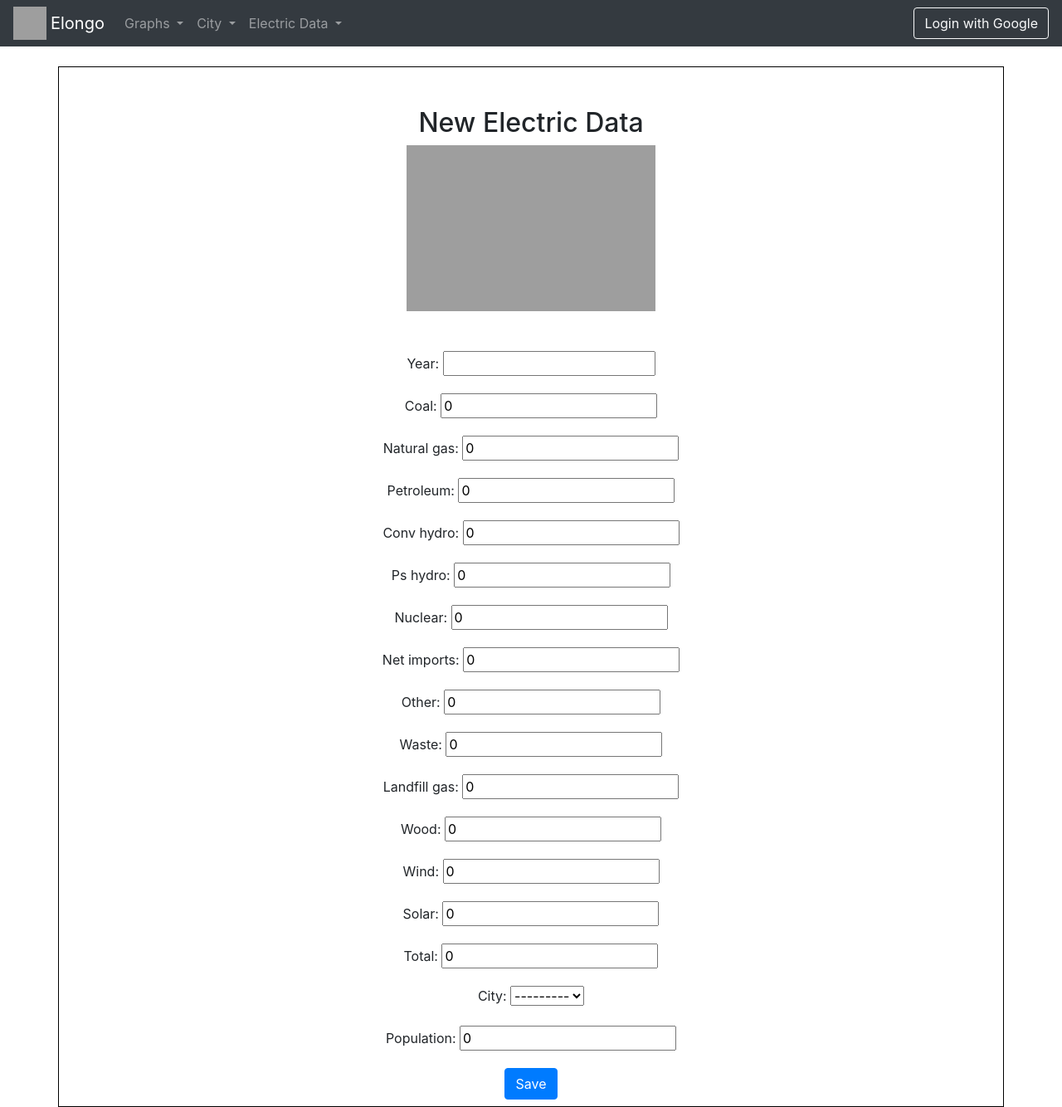
After one commit to JuanmiBF/elongo, a Django app: page /elongoApp/electricData/new in a window 1280 px wide. The commit adds this page. Shown: the whole page at 83% size. Run offline with Django 3.2, Linux system fonts and the light colour scheme; data that the repository does not hold is empty; parts of the project's set-up code (start-up, migrations or seed data) failed here and were passed over; some libraries are stand-ins or nearby versions; grey boxes are pictures that could not be loaded.

Commit message:
templates

```diff
--- a/elongo/elongoApp/forms.py
+++ b/elongo/elongoApp/forms.py
@@ -4,17 +4,19 @@ from .models import *
 
 
 class ElectricDataForm(forms.ModelForm):
-	class Meta:
-		model = ElectricData
-		fields = ('year', 'coal', 'natural_gas', 'petroleum', 'conv_hydro', 'ps_hydro', 'nuclear', 'net_imports',
-				  'other', 'waste', 'landfill_gas', 'wood', 'wind', 'solar', 'total')
+
+    class Meta:
+        model = ElectricData
+        city = forms.ModelChoiceField(queryset=City.objects.all())
+        fields = ('year', 'coal','natural_gas', 'petroleum','conv_hydro', 'ps_hydro','nuclear', 'net_imports',
+                  'other', 'waste', 'landfill_gas', 'wood','wind', 'solar', 'total','city','population')
 
 
 class CityForm(forms.ModelForm):
-	class Meta:
-		model = City
-		fields = ('name', 'population')
 
+    class Meta:
+        model = City
+        fields = ('name','country','continent')
 
 class ComparisonForm(forms.Form):
 	CHOICES = ((None, '----------'), ('coal', 'Coal'), ('natural_gas', 'Natural gas'),
--- a/elongo/elongoApp/models.py
+++ b/elongo/elongoApp/models.py
@@ -5,8 +5,10 @@ from django.db import models
 
 
 class City(models.Model):
-	name = models.CharField(blank=False, null=False, max_length=20)
-	population = models.BigIntegerField(blank=False, null=False, default=0)
+	name = models.CharField(blank=False , null=False,max_length=20)
+	country = models.CharField(blank=False , null=False,max_length=20,default=None)
+	continent = models.CharField(blank=False, null=False, max_length=20,default=None)
+
 
 	def __str__(self):
 		return str(self.name)
@@ -28,7 +30,9 @@ class ElectricData(models.Model):
 	wind = models.BigIntegerField(blank=False, null=False, default=0)
 	solar = models.BigIntegerField(blank=False, null=False, default=0)
 	total = models.BigIntegerField(blank=False, null=False, default=0)
-	city = models.ForeignKey(City, on_delete=models.CASCADE, default=None)
+	population = models.BigIntegerField(blank=False, null=False, default=0)
+	city =  models.ForeignKey(City, on_delete = models.CASCADE,default=None)
+
 
 	def __str__(self):
 		return str(self.year)
--- a/elongo/elongoApp/populate.py
+++ b/elongo/elongoApp/populate.py
@@ -9,6 +9,8 @@ from elongoApp.models import *
 
 
 def delete_database_rows():
+	if len(City.objects.all()) != 0:
+		City.objects.all().delete()
 	if len(ElectricData.objects.all()) != 0:
 		ElectricData.objects.all().delete()
 
@@ -43,7 +45,7 @@ def populate():
 												 wood=row[11] if row[11] != '' else 0, wind=row[12] if row[12] != '' else 0,
 												 solar=row[13] if row[13] != '' else 0,
 												 total=row[14] if row[14] != '' else 0,
-												 city = city)
+												 city = city, population= 0)
 				line_count += 1
 		print(f'Processed {line_count} lines.')
 
--- /dev/null
+++ b/elongo/elongoApp/templates/elongoApp/electric_data_form.html
@@ -0,0 +1,18 @@
+{% include 'elongoApp/header_template.html' %}
+<body>
+{% block content %}
+    <br>
+    <div class="container" align="center" style="border-style: solid;
+  border-width: 1px; border-color: black">
+    <br><br>
+    <h2>New Electric Data</h2>
+        <img src="https://www.certificadosenergeticos.com/wp-content/uploads/2014/03/nueva-redacci%C3%B3n-CTE.png" height="200" width="300">
+        <br><br><br>
+    <form method="POST" class="form">{% csrf_token %}
+        {{ form.as_p }}
+        <button type="submit" class="btn btn-primary mb-2">Save</button>
+    </form>
+    </div>
+{% endblock %}
+{% include 'elongoApp/footer_template.html' %}
+</body>
--- a/elongo/elongoApp/templates/elongoApp/header_template.html
+++ b/elongo/elongoApp/templates/elongoApp/header_template.html
@@ -38,15 +38,27 @@
 
                     </div>
                 </li>
-                <li class="nav-item dropdown">
+                 <li class="nav-item dropdown">
                     <a class="nav-link dropdown-toggle" href="#" id="navbarDropdown" role="button"
                        data-toggle="dropdown" aria-haspopup="true" aria-expanded="false">
-                        Cities
+                        City
                     </a>
                     <div class="dropdown-menu" aria-labelledby="navbarDropdown">
                         <a class="dropdown-item" href="/elongoApp/city/list">List</a>
                         <div class="dropdown-divider"></div>
-                        <a class="dropdown-item" href="/elongoApp/city/new">New City</a>
+                        <a class="dropdown-item" href="/elongoApp/city/new">New</a>
+
+                    </div>
+                </li>
+                 <li class="nav-item dropdown">
+                    <a class="nav-link dropdown-toggle" href="#" id="navbarDropdown" role="button"
+                       data-toggle="dropdown" aria-haspopup="true" aria-expanded="false">
+                        Electric Data
+                    </a>
+                    <div class="dropdown-menu" aria-labelledby="navbarDropdown">
+                        <a class="dropdown-item" href="/elongoApp/electricData/list">List</a>
+                        <div class="dropdown-divider"></div>
+                        <a class="dropdown-item" href="/elongoApp/electricData/new">New</a>
 
                     </div>
                 </li>
--- a/elongo/elongoApp/templates/elongoApp/listCity.html
+++ b/elongo/elongoApp/templates/elongoApp/listCity.html
@@ -13,6 +13,7 @@
     <tr>
         <th scope="col">Name</th>
         <th scope="col">Population</th>
+        <th scope="col"></th>
     </tr>
     </thead>
     <tbody>
@@ -20,6 +21,7 @@
         <tr>
             <td scope="row">{{ city.name }}</td>
             <td scope="row">{{ city.population }}</td>
+            <td scope="row"><a href="{% url 'elongoApp:city_details' city_id=city.id %}">Details</a></td>
 
         </tr>
     {% empty %}
--- a/elongo/elongoApp/urls.py
+++ b/elongo/elongoApp/urls.py
@@ -7,5 +7,10 @@ urlpatterns = [
     path('', views.index, name='index'),
     path('city/new', views.new_city, name='new_city'),
     path('city/list', views.list_city, name='list_city'),
-    path('comparison', views.comparison, name='comparison')
+    path('comparison', views.comparison, name='comparison'),
+    path('city/list', views.list_city, name='list_city'),
+    path('city/details/<int:city_id>', views.city_details, name='city_details'),
+    path('electricData/new', views.new_electric_data, name='new_electric_data'),
+    path('electricData/list', views.list_electric_data, name='list_electric_data')
+
 ]
--- a/elongo/elongoApp/views.py
+++ b/elongo/elongoApp/views.py
@@ -5,7 +5,6 @@ import plotly.plotly as py
 import plotly.graph_objs as go
 import plotly.offline as opy
 from .forms import *
-
 import datetime
 
 # Create your views here.
@@ -209,3 +208,40 @@ def generate_graph(city, field_1, field_2):
         graph = opy.plot(fig, auto_open=False, output_type='div')
 
     return graph
+
+def city_details(request,city_id):
+    if city_id:
+        city = City.objects.filter(id=city_id)
+        list_electric_data = ElectricData.objects.filter(city=city)
+        average_total_consume = 0
+        average_coal_consume=0
+        average_natural_gas_consume = 0
+        average_petroleum_consume = 0
+        average_hydro_consume = 0
+        average_nuclear_consume = 0
+        average_other_consume = 0
+        average_wood_consume = 0
+        average_wind_consume = 0
+        average_solar_consume = 0
+        if len(list_electric_data)>0:
+          average_total_consume = lambda x: average_total_consume + x.total,list_electric_data
+          #average_total_consume =  average_total_consume + t.total for t in list_electric_data
+
+
+    return render(request, 'elongoApp/listElectricData.html', {'list': list_electric_data})
+
+
+def new_electric_data(request):
+    if request.method == "POST":
+        form= ElectricDataForm(request.POST)
+        if form.is_valid():
+            electricData = form.save(commit=False)
+            electricData.save()
+            return render(request, 'elongoApp/index.html')
+    else:
+        form = ElectricDataForm()
+        return render(request, 'elongoApp/electric_data_form.html', {'form': form})
+
+def list_electric_data(request):
+    list = ElectricData.objects.all().order_by('city','year')
+    return render(request, 'elongoApp/listElectricData.html', {'list': list})
```
Also changed, not shown: elongo/elongoApp/templates/elongoApp/listElectricData.html (added, +35 -0 lines), elongo/elongoApp/templates/elongoApp/messages_view.html (added, +10 -0 lines).
